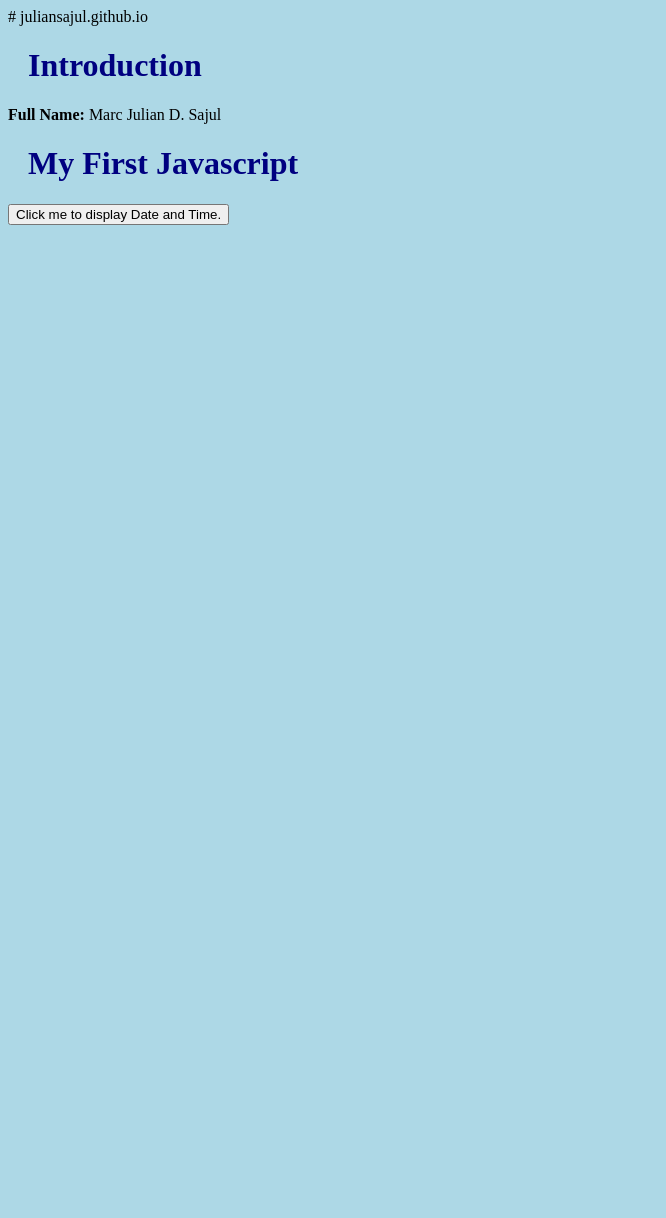
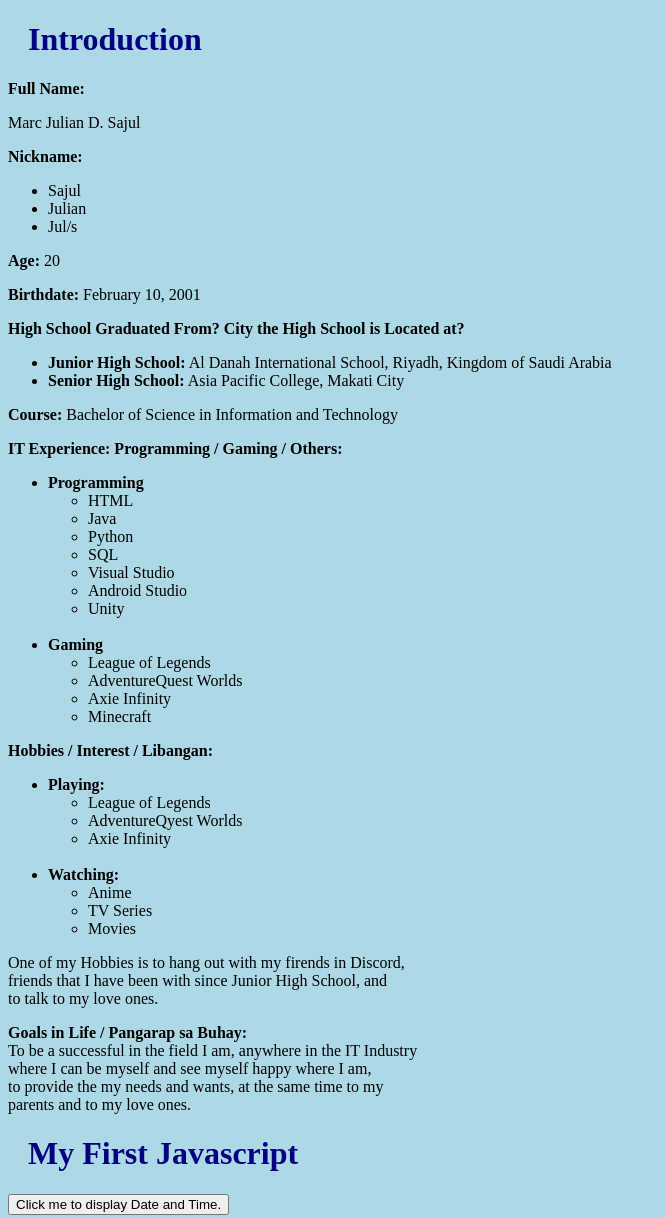
Before and after one commit to juliansajul/juliansajul.github.io, a plain HTML site: page index.html in a window 1280 px wide. Shown: the whole page, without its empty margins (0-666 px from the left). Before the commit the page ends 800 px from the top, so only its background shows below. Drawn offline with Linux system fonts and the light colour scheme.

Commit message:
Update index.html
Update index.html 6

```diff
--- a/index.html
+++ b/index.html
@@ -1,23 +1,122 @@
-# juliansajul.github.io
-
 <!DOCTYPE html>
 <html>
 <link rel="stylesheet" href="mystyle.css">
-<head><h1>Introduction</h1>
+
+<head>
+<div class="center">
+<h1>Introduction</h1>
+</div>
 </head>
+
 <body>
 
+<div class="center">
 <p>
-<b>Full Name:</b>
+<b>Full Name:</b><br>
+<div class="myname">
 Marc Julian D. Sajul
+</div>
+</p>
+</div>
+
+<p>
+<b>Nickname:</b>
+	<ul>
+		<li>Sajul</li>
+		<li>Julian</li>
+		<li>Jul/s</li>
+	</ul>
 </p>
 
+<p>
+<b>Age:</b>
+20
+</p>
+
+<p>
+<b>Birthdate:</b>
+February 10, 2001
+</p>
+
+<p>
+<b>High School Graduated From? City the High School is Located at?</b>
+	<ul>
+		<li><b>Junior High School:</b> Al Danah International School, Riyadh, Kingdom of Saudi Arabia</li>
+		<li><b>Senior High School:</b> Asia Pacific College, Makati City</li>
+	</ul>
+</p>
+
+<p>
+<b>Course:</b>
+Bachelor of Science in Information and Technology
+</p>
+
+<p>
+<b>IT Experience: Programming / Gaming / Others:</b><br>
+	<ul>
+		<li><b>Programming</b></li>
+			<ul>
+				<li>HTML</li>
+				<li>Java</li>
+				<li>Python</li>
+				<li>SQL</li>
+				<li>Visual Studio</li>
+				<li>Android Studio</li>
+				<li>Unity</li>
+			</ul>
+<br>
+		<li><b>Gaming</b></li>
+			<ul>
+				<li>League of Legends</li>
+				<li>AdventureQuest Worlds</li>
+				<li>Axie Infinity</li>
+				<li>Minecraft</li>
+			</ul>
+	</ul>
+</p>
+
+<p>
+<b>Hobbies / Interest / Libangan:</b><br>
+	<ul>
+		<li><b>Playing:</b></li>
+			<ul>
+				<li>League of Legends</li>
+				<li>AdventureQyest Worlds</li>
+				<li>Axie Infinity</li>
+			</ul>
+<br>
+		<li><b>Watching:</b></li>
+			<ul>
+				<li>Anime</li>
+				<li>TV Series</li>
+				<li>Movies</li>
+			</ul>
+	</ul>
+
+<p>
+One of my Hobbies is to hang out with my firends in Discord,<br>
+friends that I have been with since Junior High School, and<br>
+to talk to my love ones.
+</p>
+</p>
+
+<p>
+<b>Goals in Life / Pangarap sa Buhay:</b><br>
+To be a successful in the field I am, anywhere in the IT Industry<br>
+where I can be myself and see myself happy where I am,<br>
+to provide the my needs and wants, at the same time to my<br>
+parents and to my love ones.
+</p>
+
+<div class="center">
 <h1>My First Javascript</h1>
 <button type="button"
 onclick="document.getElementById('demo').innerHTML = Date()">
 Click me to display Date and Time.</button>
 
 <p id="demo"></p>
+</div>
 
+</p>
 </body>
 </html>
```
